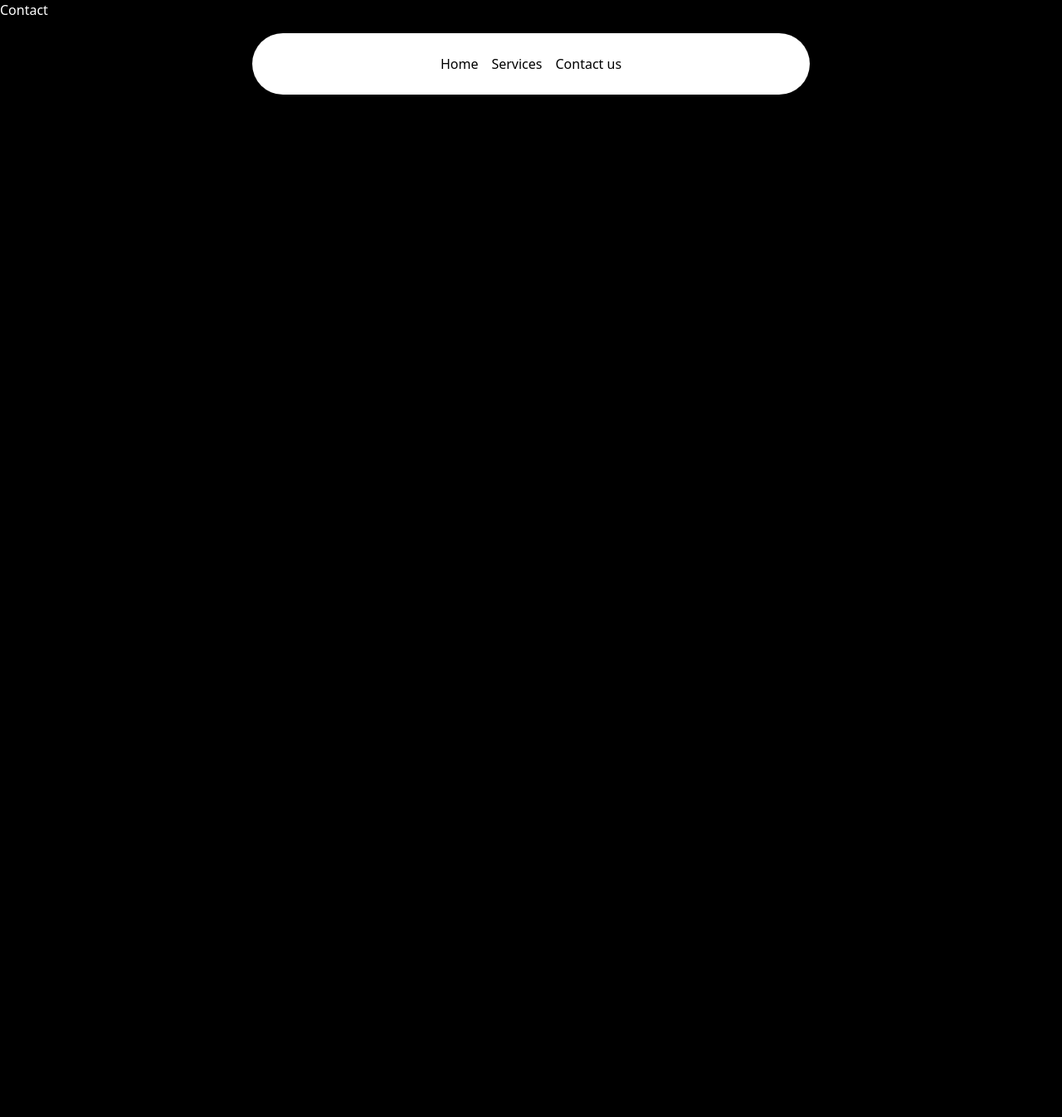
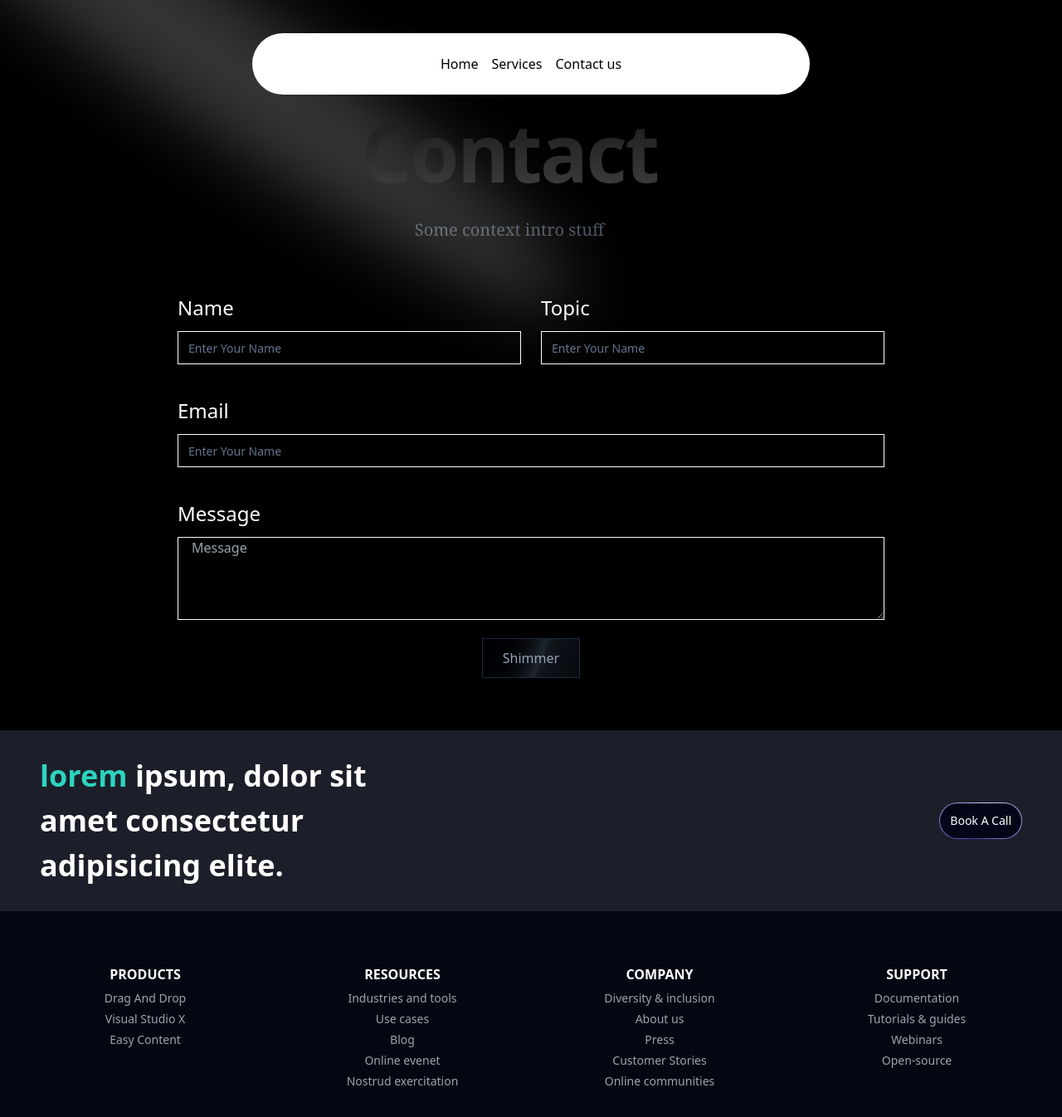
Before and after one commit to heyavanindra/getsetmark, a Next.js app: page /contactus in a window 1280 px wide. Shown: the top 1346 px of the page at 83% size. Before the commit the page ends 800 px from the top, so only its background shows below. Built offline with nearby package versions, Linux system fonts and the light colour scheme.

Commit message:
added contact us page and footer init

```diff
--- /dev/null
+++ b/src/app/components/Footer.tsx
@@ -0,0 +1,39 @@
+import React from "react";
+import { Input } from "@/components/ui/input";
+import ItemContainer from "./propsItem/ItemContainer";
+import Link from "next/link";
+
+const Footer = () => {
+  return (
+    <>
+      <footer className="bg-gray-950">
+        <div className="md:flex md:justify-between md:items-center sm:px-12 px-4 bg-[#ffffff19] py-7">
+          <h1
+            className='lg:text-4xl text-3xl md:mb-0 mb-6 lg:leading-normal font-semibold
+         md:w-2/5'
+          >
+            <span className="text-teal-400">lorem </span>ipsum, dolor sit amet consectetur adipisicing elite.
+          </h1>
+          <div className="flex flex-col lg:flex-row lg:space-x-4">
+            {/* <Input
+              type="Email"
+              placeholder="Email"
+              className="rounded mb-4 lg:mb-0 lg:flex-1"
+            /> */}
+           <Link href='/contactus'> <button className="relative inline-flex h-11 overflow-hidden rounded-full p-[1px] focus:outline-none focus:ring-2 focus:ring-slate-400 focus:ring-offset-2 focus:ring-offset-slate-50">
+              <span className="absolute inset-[-1000%] animate-[spin_2s_linear_infinite] bg-[conic-gradient(from_90deg_at_50%_50%,#E2CBFF_0%,#393BB2_50%,#E2CBFF_100%)]" />
+              <span className="inline-flex h-full w-full cursor-pointer items-center justify-center rounded-full bg-slate-950 px-3 py-1 text-sm font-medium text-white backdrop-blur-3xl">
+                Book A Call
+              </span>
+            </button></Link>
+          </div>
+        </div>
+        <ItemContainer>
+
+        </ItemContainer>
+      </footer>
+    </>
+  );
+};
+
+export default Footer;
--- /dev/null
+++ b/src/app/components/propsItem/Item.tsx
@@ -0,0 +1,31 @@
+import React from "react";
+
+const Item = ({
+  Links,
+  title,
+}: {
+  Links: {
+    name: string;
+    link: string;
+  }[];
+  title: string;
+}) => {
+  return (
+    <ul>
+      <h1 className="mb-1 font-semibold">{title}</h1>
+      {Links.map((link) => (
+        <li key={link.name}>
+          <a
+            className="text-gray-400 hover:text-teal-400 duration-300
+          text-sm cursor-pointer leading-6"
+            href={link.link}
+          >
+            {link.name}
+          </a>
+        </li>
+      ))}
+    </ul>
+  );
+};
+
+export default Item;
--- /dev/null
+++ b/src/app/components/propsItem/ItemContainer.tsx
@@ -0,0 +1,16 @@
+import React from 'react'
+import Item from './Item'
+import { RESOURCES,PRODUCTS,COMPANY ,SUPPORT} from './menus'
+
+const ItemContainer = () => {
+  return (
+    <div className='grid grid-cols-1 sm:grid-cols-3 lg:grid-cols-4 gap-6 sm:px-8 px-5 py-16 text-center'>
+        <Item Links={PRODUCTS} title="PRODUCTS" />
+      <Item Links={RESOURCES} title="RESOURCES" />
+      <Item Links={COMPANY} title="COMPANY" />
+      <Item Links={SUPPORT} title="SUPPORT" />
+    </div>
+  )
+}
+
+export default ItemContainer
--- /dev/null
+++ b/src/app/components/propsItem/menus.tsx
@@ -0,0 +1,33 @@
+export const PRODUCTS = [
+    { name: "Drag And Drop", link: "#" },
+    { name: "Visual Studio X", link: "#" },
+    { name: "Easy Content", link: "#" },
+  ];
+  export const RESOURCES = [
+    { name: "Industries and tools", link: "#" },
+    { name: "Use cases", link: "#" },
+    { name: "Blog", link: "#" },
+    { name: "Online evenet", link: "#" },
+    { name: "Nostrud exercitation", link: "#" },
+  ];
+  export const COMPANY = [
+    { name: "Diversity & inclusion", link: "#" },
+    { name: "About us", link: "#" },
+    { name: "Press", link: "#" },
+    { name: "Customer Stories", link: "#" },
+    { name: "Online communities", link: "#" },
+  ];
+  export const SUPPORT = [
+    { name: "Documentation", link: "#" },
+    { name: "Tutorials & guides", link: "#" },
+    { name: "Webinars", link: "#" },
+    { name: "Open-source", link: "#" },
+  ];
+
+  export const Icons = [
+    { name: "logo-facebook", link: "#" },
+    { name: "logo-twitter", link: "#" },
+    { name: "logo-github", link: "#" },
+    { name: "logo-linkedin", link: "#" },
+    { name: "logo-instagram", link: "#" },
+  ];
--- /dev/null
+++ b/src/app/components/ui/Spotlight.tsx
@@ -0,0 +1,56 @@
+import React from "react";
+import { cn } from "@/lib/utils";
+
+type SpotlightProps = {
+  className?: string;
+  fill?: string;
+};
+
+export const Spotlight = ({ className, fill }: SpotlightProps) => {
+  return (
+    <svg
+      className={cn(
+        "animate-spotlight pointer-events-none absolute z-[1]  h-[169%] w-[138%] lg:w-[84%] opacity-0",
+        className
+      )}
+      xmlns="http://www.w3.org/2000/svg"
+      viewBox="0 0 3787 2842"
+      fill="none"
+    >
+      <g filter="url(#filter)">
+        <ellipse
+          cx="1924.71"
+          cy="273.501"
+          rx="1924.71"
+          ry="273.501"
+          transform="matrix(-0.822377 -0.568943 -0.568943 0.822377 3631.88 2291.09)"
+          fill={fill || "white"}
+          fillOpacity="0.21"
+        ></ellipse>
+      </g>
+      <defs>
+        <filter
+          id="filter"
+          x="0.860352"
+          y="0.838989"
+          width="3785.16"
+          height="2840.26"
+          filterUnits="userSpaceOnUse"
+          colorInterpolationFilters="sRGB"
+        >
+          <feFlood floodOpacity="0" result="BackgroundImageFix"></feFlood>
+          <feBlend
+            mode="normal"
+            in="SourceGraphic"
+            in2="BackgroundImageFix"
+            result="shape"
+          ></feBlend>
+          <feGaussianBlur
+            stdDeviation="151"
+            result="effect1_foregroundBlur_1065_8"
+          ></feGaussianBlur>
+        </filter>
+      </defs>
+    </svg>
+  );
+};
--- a/src/app/contactus/page.tsx
+++ b/src/app/contactus/page.tsx
@@ -1,9 +1,54 @@
-import React from 'react'
+import React from "react";
+import { Input } from "@/components/ui/input";
+import { Spotlight } from "../components/ui/Spotlight";
 
 const Contact = () => {
   return (
-    <div>Contact</div>
-  )
-}
+    <>
+    <Spotlight className="-top-40 left-0 md:left-60 md:-top-20"
+        fill="white"></Spotlight>
+      <div className="h-screen flex items-center justify-center mt-32 lg:mt-20">
+        <div className="w-full max-w-[900px] text-white p-6  rounded-lg shadow-lg">
+          <div className="w-auto md:w-[800px] flex flex-col">
+            <div className="mb-6">
+              <h3 className="bg-clip-text text-transparent text-center bg-gradient-to-b from-neutral-900 to-neutral-700 dark:from-neutral-600 dark:to-white text-5xl md:text-6xl lg:text-8xl font-sans py-2 md:py-2 relative z-20 font-bold tracking-tight">Contact</h3>
+            </div>
+            <div className="mb-6 text-xl text-center">
+              <p className="text-gray-600 font-serif">Some context intro stuff</p>
+            </div>
+          </div>
+          <div className="w-full">
+            <div className="mt-7 text-black md:grid grid-cols-2 gap-6">
+              <div>
+                <p className="py-3 text-white text-2xl">Name</p>
+                <Input type="text" className="border border-white text-slate-500" placeholder="Enter Your Name"/>
+              </div>
+              <div>
+                <p className="py-3 text-white text-2xl">Topic</p>
+                <Input type="text" className="border border-white text-slate-500" placeholder="Enter Your Name"/>
+              </div>
+            </div>
+            <div className="mt-7">
+              <p className="py-3 text-white text-2xl">Email</p>
+              <Input type="text" className="border border-white text-slate-500" placeholder="Enter Your Name"/>
+            </div>
+            <div className="mt-7">
+              <p className="py-3 text-white text-2xl">Message</p>
+              <textarea
+                placeholder="Message"
+                className="h-[100px] pl-4 w-full border bg-black border-white text-slate-500"
+              />
+            </div>
+            <div className="py-4 text-center">
+            <button className="inline-flex h-12 animate-shimmer items-center justify-center rounded-md border border-slate-800 bg-[linear-gradient(110deg,#000103,45%,#1e2631,55%,#000103)] bg-[length:200%_100%] px-6 font-medium text-slate-400 transition-colors focus:outline-none focus:ring-2 focus:ring-slate-400 focus:ring-offset-2 focus:ring-offset-slate-50">
+          Shimmer
+        </button>
+            </div>
+          </div>
+        </div>
+      </div>
+    </>
+  );
+};
 
-export default Contact
+export default Contact;
--- a/src/app/layout.tsx
+++ b/src/app/layout.tsx
@@ -2,6 +2,8 @@ import type { Metadata } from "next";
 import localFont from "next/font/local";
 import "./globals.css";
 import { Navbar } from "./components/navbar";
+import Footer from "./components/Footer";
+
 
 const geistSans = localFont({
   src: "./fonts/GeistVF.woff",
@@ -31,6 +33,7 @@ export default function RootLayout({
       >
       <Navbar></Navbar>
         {children}
+      <Footer></Footer>
 
       </body>
     </html>
--- /dev/null
+++ b/src/components/ui/input.tsx
@@ -0,0 +1,25 @@
+import * as React from "react"
+
+import { cn } from "@/lib/utils"
+
+export interface InputProps
+  extends React.InputHTMLAttributes<HTMLInputElement> {}
+
+const Input = React.forwardRef<HTMLInputElement, InputProps>(
+  ({ className, type, ...props }, ref) => {
+    return (
+      <input
+        type={type}
+        className={cn(
+          "flex h-10 w-full rounded-md border border-input bg-background px-3 py-2 text-sm ring-offset-background file:border-0 file:bg-transparent file:text-sm file:font-medium file:text-foreground placeholder:text-muted-foreground focus-visible:outline-none focus-visible:ring-2 focus-visible:ring-ring focus-visible:ring-offset-2 disabled:cursor-not-allowed disabled:opacity-50",
+          className
+        )}
+        ref={ref}
+        {...props}
+      />
+    )
+  }
+)
+Input.displayName = "Input"
+
+export { Input }
--- a/tailwind.config.ts
+++ b/tailwind.config.ts
@@ -1,7 +1,6 @@
 import type { Config } from "tailwindcss";
 
 const config: Config = {
-
   content: [
     "./src/pages/**/*.{js,ts,jsx,tsx,mdx}",
     "./src/components/**/*.{js,ts,jsx,tsx,mdx}",
@@ -14,31 +13,31 @@ const config: Config = {
         foreground: 'hsl(var(--foreground))',
         card: {
           DEFAULT: 'hsl(var(--card))',
-  				foreground: 'hsl(var(--card-foreground))'
+          foreground: 'hsl(var(--card-foreground))',
         },
         popover: {
           DEFAULT: 'hsl(var(--popover))',
-  				foreground: 'hsl(var(--popover-foreground))'
+          foreground: 'hsl(var(--popover-foreground))',
         },
         primary: {
           DEFAULT: 'hsl(var(--primary))',
-  				foreground: 'hsl(var(--primary-foreground))'
+          foreground: 'hsl(var(--primary-foreground))',
         },
         secondary: {
           DEFAULT: 'hsl(var(--secondary))',
-  				foreground: 'hsl(var(--secondary-foreground))'
+          foreground: 'hsl(var(--secondary-foreground))',
         },
         muted: {
           DEFAULT: 'hsl(var(--muted))',
-  				foreground: 'hsl(var(--muted-foreground))'
+          foreground: 'hsl(var(--muted-foreground))',
         },
         accent: {
           DEFAULT: 'hsl(var(--accent))',
-  				foreground: 'hsl(var(--accent-foreground))'
+          foreground: 'hsl(var(--accent-foreground))',
         },
         destructive: {
           DEFAULT: 'hsl(var(--destructive))',
-  				foreground: 'hsl(var(--destructive-foreground))'
+          foreground: 'hsl(var(--destructive-foreground))',
         },
         border: 'hsl(var(--border))',
         input: 'hsl(var(--input))',
@@ -48,16 +47,41 @@ const config: Config = {
           '2': 'hsl(var(--chart-2))',
           '3': 'hsl(var(--chart-3))',
           '4': 'hsl(var(--chart-4))',
-  				'5': 'hsl(var(--chart-5))'
-  			}
+          '5': 'hsl(var(--chart-5))',
+        },
       },
       borderRadius: {
         lg: 'var(--radius)',
         md: 'calc(var(--radius) - 2px)',
-  			sm: 'calc(var(--radius) - 4px)'
-  		}
-  	}
+        sm: 'calc(var(--radius) - 4px)',
+      },
+      animation: {
+        spotlight: "spotlight 2s ease .75s 1 forwards",
+        shimmer: "shimmer 2s linear infinite",
+      },
+      keyframes: {
+        spotlight: {
+          "0%": {
+            opacity: '0',
+            transform: "translate(-72%, -62%) scale(0.5)",
+          },
+          "100%": {
+            opacity: '1',
+            transform: "translate(-50%,-40%) scale(1)",
+          },
+        },
+        shimmer: {
+          from: {
+            backgroundPosition: "0 0",
+          },
+          to: {
+            backgroundPosition: "-200% 0",
+          },
+        },
+      },
+    },
   },
   plugins: [require("tailwindcss-animate")],
 };
+
 export default config;
```
Lines whose indentation alone changed are shown as unchanged.
